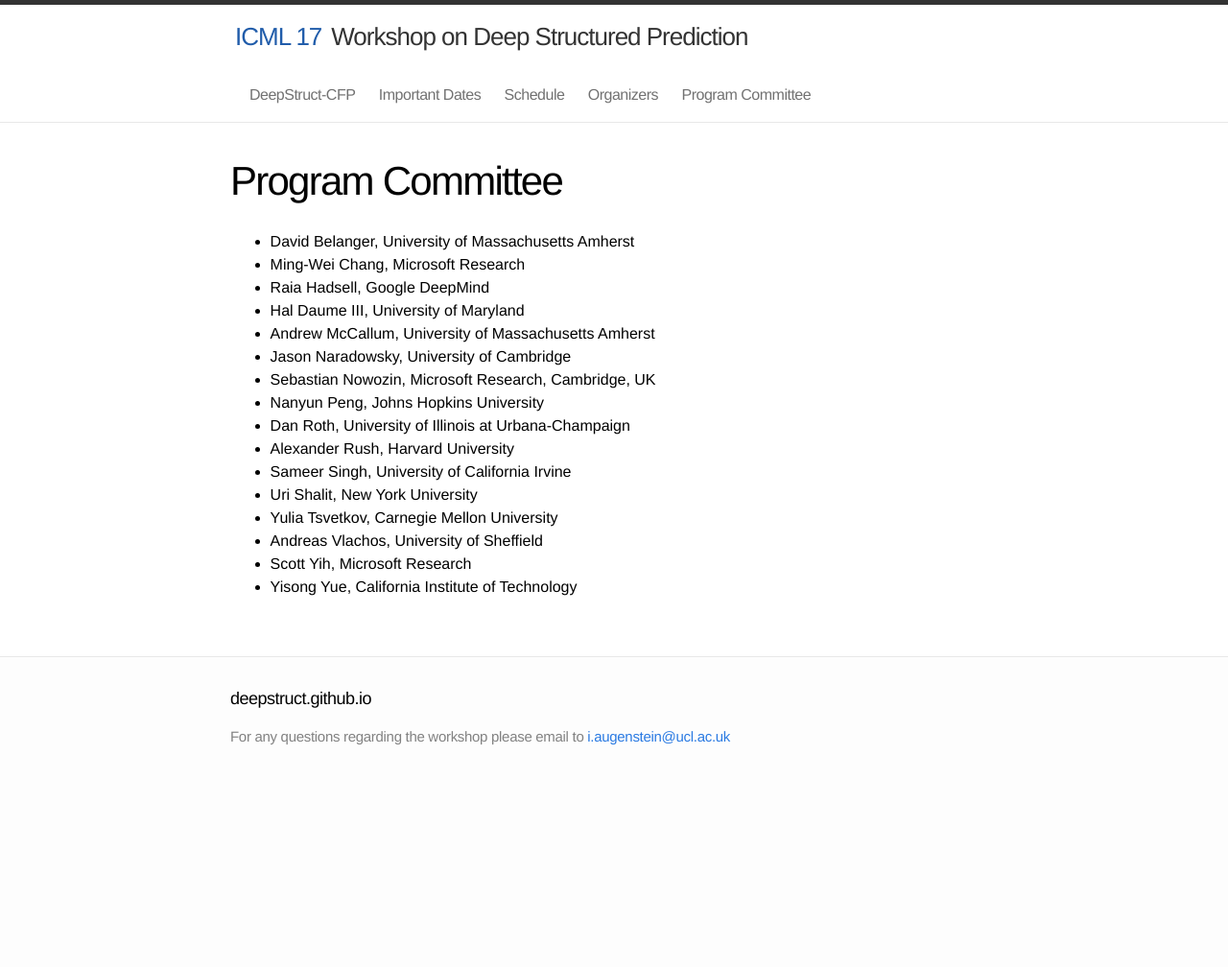
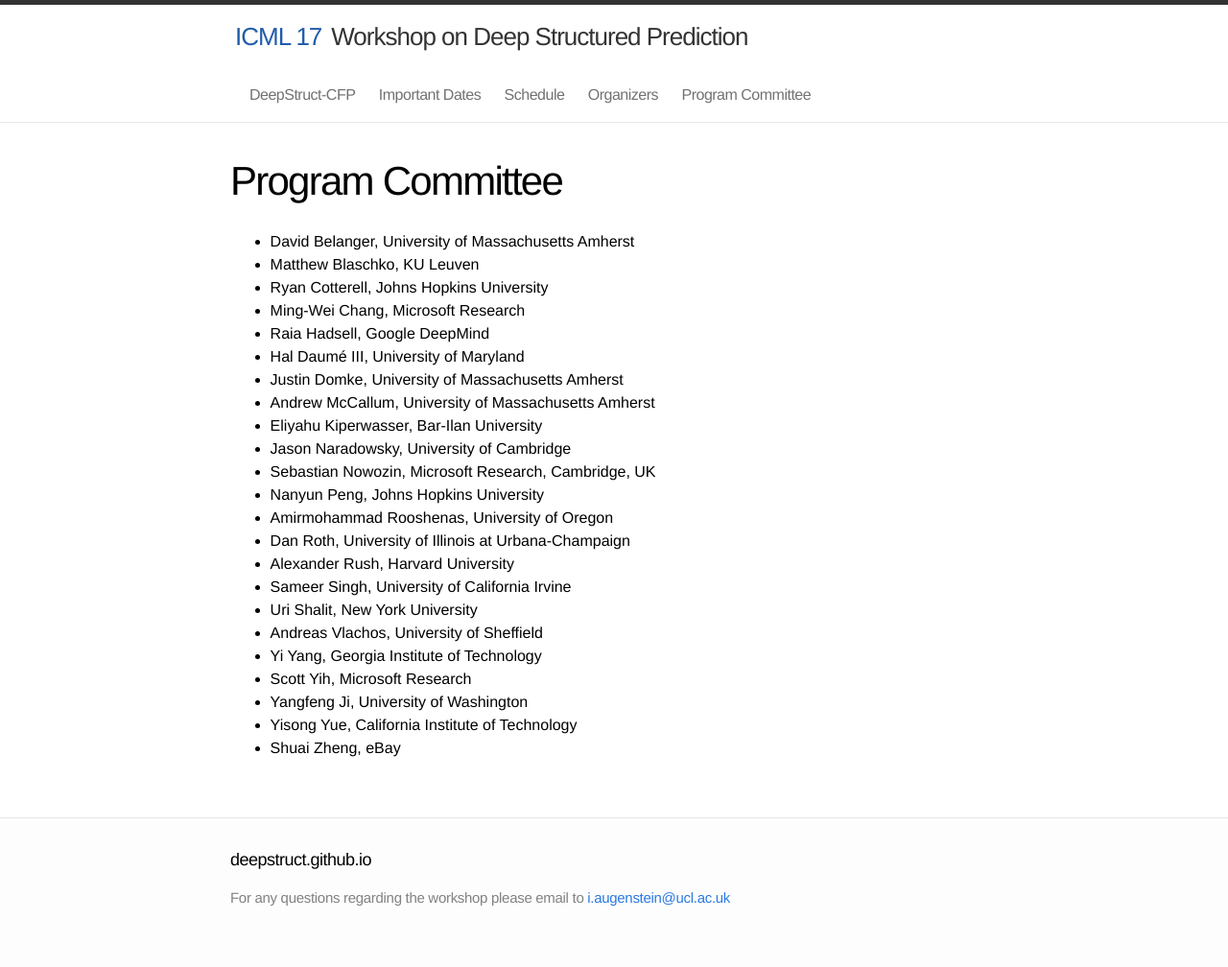
Before and after one commit to deepstruct/deepstruct.github.io, a Jekyll site: the page built from ICML17/7_pc.md, in a window 1280 px wide. Shown: the whole page at 96% size. Built offline with Jekyll 4.4.1, drawn with Linux system fonts in a browser that asks for light colours; before the commit the page ends 900 px from its top, so only the background shows below that.

Commit message:
Expanded PC

```diff
--- a/ICML17/7_pc.md
+++ b/ICML17/7_pc.md
@@ -6,18 +6,25 @@
 ---
 
 * David Belanger, University of Massachusetts Amherst
+* Matthew Blaschko, KU Leuven
+* Ryan Cotterell, Johns Hopkins University
 * Ming-Wei Chang, Microsoft Research
 * Raia Hadsell, Google DeepMind
-* Hal Daume III, University of Maryland
+* Hal Daumé III, University of Maryland
+* Justin Domke, University of Massachusetts Amherst
 * Andrew McCallum, University of Massachusetts Amherst
+* Eliyahu Kiperwasser, Bar-Ilan University
 * Jason Naradowsky, University of Cambridge
 * Sebastian Nowozin, Microsoft Research, Cambridge, UK
 * Nanyun Peng, Johns Hopkins University
+* Amirmohammad Rooshenas, University of Oregon
 * Dan Roth, University of Illinois at Urbana-Champaign
 * Alexander Rush, Harvard University
 * Sameer Singh, University of California Irvine
 * Uri Shalit, New York University
-* Yulia Tsvetkov, Carnegie Mellon University
 * Andreas Vlachos, University of Sheffield
+* Yi Yang, Georgia Institute of Technology
 * Scott Yih, Microsoft Research
+* Yangfeng Ji, University of Washington
 * Yisong Yue, California Institute of Technology
+* Shuai Zheng, eBay
```
